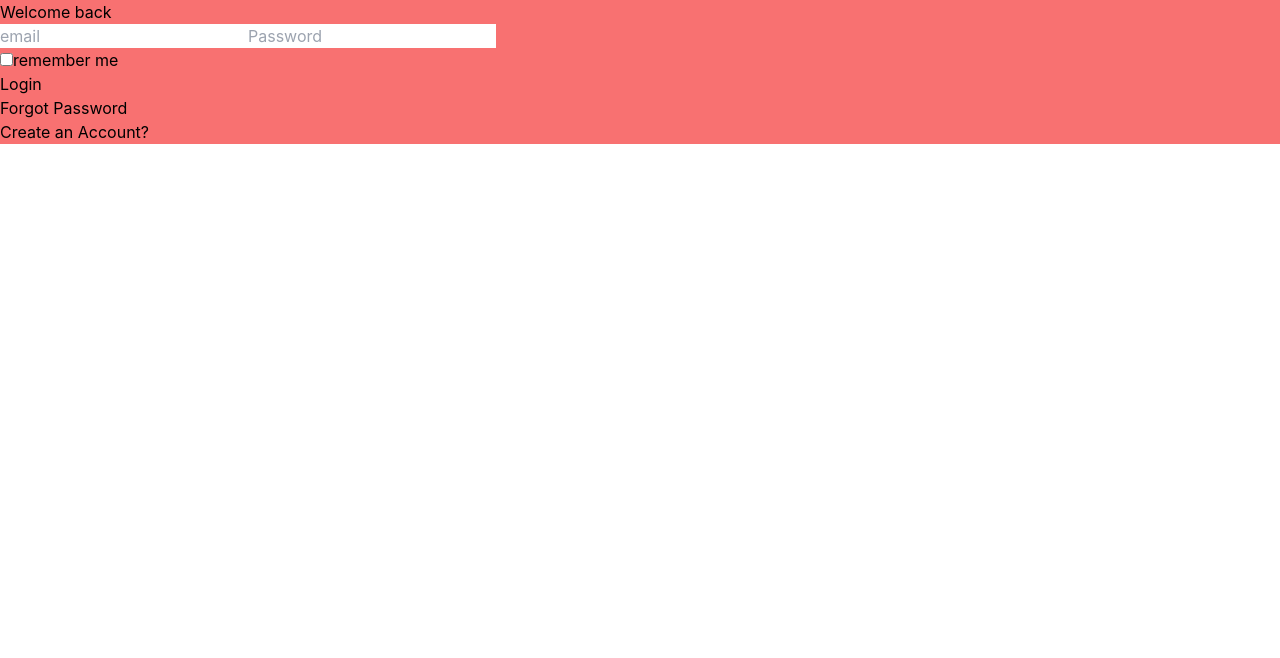
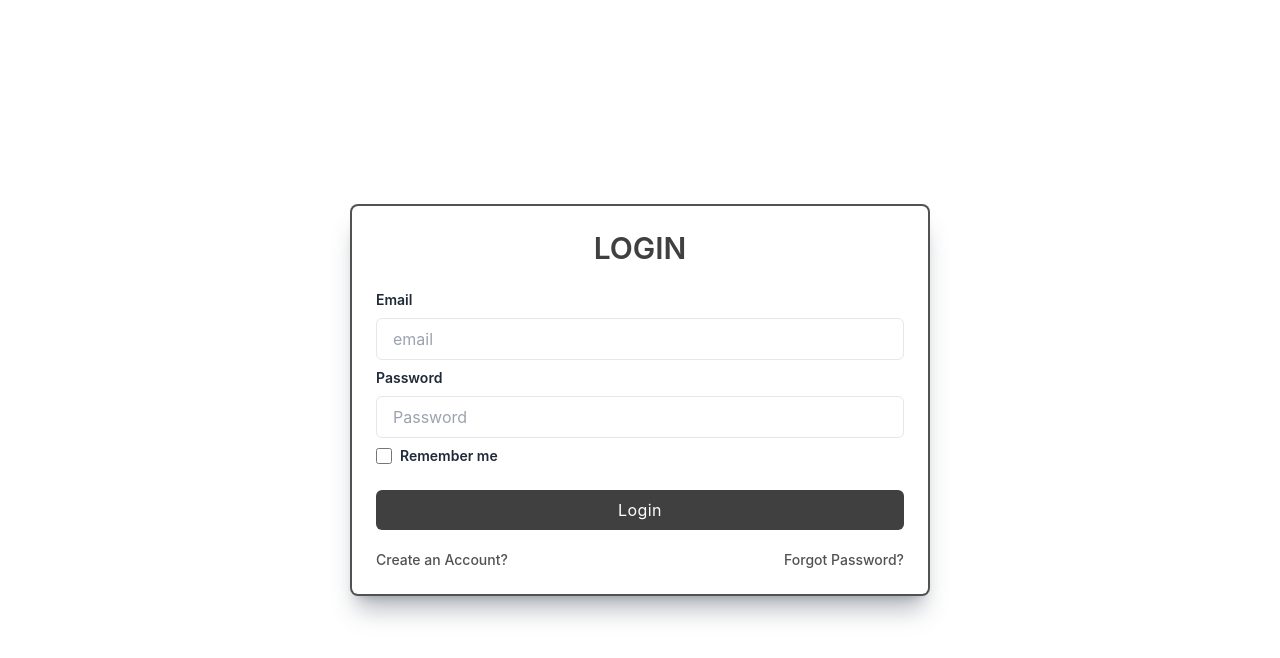
Before and after one commit to dupadhyay3/recruitment-management, a React (Create React App) app: page /login in a window 1280 px wide. Shown: the top 658 px of the page. Built offline with nearby package versions, Linux system fonts and the light colour scheme.

Commit message:
"UI styled "

```diff
--- a/src/Component/CreateAccount.tsx
+++ b/src/Component/CreateAccount.tsx
@@ -3,7 +3,76 @@ import React from 'react'
 const CreateAccount = () => {
   return (
     <>
+   <div className="relative flex flex-col justify-center min-h-screen overflow-hidden">
+        <div className="w-full p-6 m-auto bg-white rounded-md shadow-xl shadow-gray-600/40 ring-2 ring-neutral-600 lg:max-w-xl">
+          <h1 className="text-3xl font-semibold text-center text-neutral-700 uppercase">
+            Create Account
+          </h1>
+          <form  className="mt-6">
+          <div className="mb-2">
+              <label
+                htmlFor="name"
+                className="block text-sm font-semibold text-gray-800"
+              >
+                Name
+              </label>
+              <input
+                type="text"
+                placeholder="name"
 
+                className="block w-full px-4 py-2 mt-2 text-neutral-700 bg-white border rounded-md focus:border-neutral-400 focus:ring-neutral-300 focus:outline-none focus:ring focus:ring-opacity-40"
+              />
+            </div>
+            <div className="mb-2">
+              <label
+                htmlFor="email"
+                className="block text-sm font-semibold text-gray-800"
+              >
+                Email
+              </label>
+              <input
+                type="email"
+                placeholder="email"
+
+                className="block w-full px-4 py-2 mt-2 text-neutral-700 bg-white border rounded-md focus:border-neutral-400 focus:ring-neutral-300 focus:outline-none focus:ring focus:ring-opacity-40"
+              />
+            </div>
+            <div className="mb-2">
+              <label
+                htmlFor="password"
+                className="block text-sm font-semibold text-gray-800"
+              >
+                Password
+              </label>
+              <input
+                type="password"
+                placeholder="Password"
+
+                className="block w-full px-4 py-2 mt-2 text-neutral-700 bg-white border rounded-md focus:border-neutral-400 focus:ring-neutral-300 focus:outline-none focus:ring focus:ring-opacity-40"
+              />
+            </div>
+            <div className="mb-2">
+              <label
+                htmlFor="confirm_password"
+                className="block text-sm font-semibold text-gray-800"
+              >
+                confirm password
+              </label>
+              <input
+                type="pasconfirm_passwordsword"
+                placeholder="confirm_password"
+
+                className="block w-full px-4 py-2 mt-2 text-neutral-700 bg-white border rounded-md focus:border-neutral-400 focus:ring-neutral-300 focus:outline-none focus:ring focus:ring-opacity-40"
+              />
+            </div>
+            <div className="mt-6">
+              <button className="w-full px-4 py-2 tracking-wide text-white transition-colors duration-200 transform bg-neutral-700 rounded-md hover:bg-neutral-600 focus:outline-none focus:bg-neutral-600">
+                Login
+              </button>
+            </div>
+          </form>
+        </div>
+      </div>
 
     <label>Name</label>
     <br/>
--- a/src/Component/ForgetPassword.tsx
+++ b/src/Component/ForgetPassword.tsx
@@ -26,24 +26,39 @@ const ForgetPassword = () => {
     );
     return (
         <>
-            <form onSubmit={(e) => handleSubmit(e)}>
-                <div className="bg-gray-400	">
-                    <div className="bg-red-400	">
-                        <h1>Welcome back</h1>
+         <div className="relative flex flex-col justify-center min-h-screen overflow-hidden">
+        <div className="w-full p-6 m-auto bg-white rounded-md shadow-xl shadow-gray-600/40 ring-2 ring-neutral-600 lg:max-w-xl">
+          <h1 className="text-3xl font-semibold text-center text-neutral-700 uppercase">
+            Login
+          </h1>
+          <form onSubmit={(e) => handleSubmit(e)} className="mt-6">
+            <div className="mb-2">
+              <label
+                htmlFor="email"
+                className="block text-sm font-semibold text-gray-800"
+              >
+                Email
+              </label>
               <input
                 type="email"
-                            className=""
                 placeholder="email"
                 onChange={(e) => {
                   setemail(e.target.value);
                 }}
-                        ></input>
-                        <button type="submit" className="">
+                className="block w-full px-4 py-2 mt-2 text-neutral-700 bg-white border rounded-md focus:border-neutral-400 focus:ring-neutral-300 focus:outline-none focus:ring focus:ring-opacity-40"
+              />
+            </div>
+            <div className="mt-6">
+              <button className="w-full px-4 py-2 tracking-wide text-white transition-colors duration-200 transform bg-neutral-700 rounded-md hover:bg-neutral-600 focus:outline-none focus:bg-neutral-600">
                 Reset
               </button>
             </div>
+          </form>
+
+
         </div>
-            </form>
+      </div>
+
         </>
     );
 };
--- a/src/Component/Login.tsx
+++ b/src/Component/Login.tsx
@@ -7,73 +7,113 @@ const Login = () => {
   const [password, setPassword] = useState("");
   const [check, setcheck] = useState(false);
 
-    const handleSubmit = useCallback((e: any) => {
+  const handleSubmit = useCallback(
+    (e: any) => {
+      const response = {
+        email: email,
+        password: password,
+      };
 
-        const response = {
-            email:email,
-            password:password
-        }
-
-
-axios.post(`http://localhost:5000/management/admin/login`, response).then((res) => {
+      axios
+        .post(`http://localhost:5000/management/admin/login`, response)
+        .then((res) => {
           console.log("res", res);
         })
         .catch((err) => {
           console.log(err);
-
         });
       console.log(email);
 
-
       console.log(response);
       e.preventDefault();
-    }, [email, password]);
+    },
+    [email, password]
+  );
   return (
     <>
-            <form onSubmit={(e) => handleSubmit(e)}>
-                <div className="bg-gray-400	">
-                    <div className="bg-red-400	">
-                        <h1>Welcome back</h1>
+      <div className="relative flex flex-col justify-center min-h-screen overflow-hidden">
+        <div className="w-full p-6 m-auto bg-white rounded-md shadow-xl shadow-gray-600/40 ring-2 ring-neutral-600 lg:max-w-xl">
+          <h1 className="text-3xl font-semibold text-center text-neutral-700 uppercase">
+            Login
+          </h1>
+          <form onSubmit={(e) => handleSubmit(e)} className="mt-6">
+            <div className="mb-2">
+              <label
+                htmlFor="email"
+                className="block text-sm font-semibold text-gray-800"
+              >
+                Email
+              </label>
               <input
                 type="email"
-                            className=""
                 placeholder="email"
-                            onChange={(e) => { setemail(e.target.value) }}
+                onChange={(e) => {
+                  setemail(e.target.value);
+                }}
+                className="block w-full px-4 py-2 mt-2 text-neutral-700 bg-white border rounded-md focus:border-neutral-400 focus:ring-neutral-300 focus:outline-none focus:ring focus:ring-opacity-40"
+              />
+            </div>
+            <div className="mb-2">
+              <label
+                htmlFor="password"
+                className="block text-sm font-semibold text-gray-800"
               >
-                        </input>
+                Password
+              </label>
               <input
                 type="password"
-                            className=""
                 placeholder="Password"
-                            onChange={(e) => { setPassword(e.target.value) }}
+                onChange={(e) => {
+                  setPassword(e.target.value);
+                }}
+                className="block w-full px-4 py-2 mt-2 text-neutral-700 bg-white border rounded-md focus:border-neutral-400 focus:ring-neutral-300 focus:outline-none focus:ring focus:ring-opacity-40"
+              />
+            </div>
+            <div className="mb-2 flex items-center justify-start">
+              <input
+                type="checkbox"
+                id="remember-me"
+                name="remember-me"
+                className="h-4 w-4 text-neutral-600 focus:ring-neutral-500
+                  border-gray-300 rounded"
+                onChange={(e) => {
+                  setcheck(e.target.checked);
+                }}
+              ></input>
+              <label
+                htmlFor="remember-me"
+                className="ml-2 block text-sm font-semibold text-gray-800"
               >
-                        </input>
-                        <br />
-                        <input type="checkbox"
-                            onChange={(e) => { setcheck(e.target.checked) }}
-
-                        >
-
-                        </input>
-                        <label>remember me</label>
-                        <br />
-                        <button type="submit"
-                            className=""
-
-                        >
+                Remember me
+              </label>
+            </div>
+            <div className="mt-6">
+              <button className="w-full px-4 py-2 tracking-wide text-white transition-colors duration-200 transform bg-neutral-700 rounded-md hover:bg-neutral-600 focus:outline-none focus:bg-neutral-600">
                 Login
               </button>
-                        <br />
-                        <a href="http://localhost:3001/ForgetPassword">
-                            Forgot Password
-                        </a>
-                        <br />
-                        <a href="http://localhost:3000/CreateAccount">
+            </div>
+          </form>
+
+          <div className="flex items-center justify-between mt-5">
+            <div className="text-sm">
+              <a
+                href="http://localhost:3000/CreateAccount"
+                className="font-medium text-neutral-600 hover:underline"
+              >
                 Create an Account?
               </a>
             </div>
+            <div className="text-sm">
+              <a
+                href="http://localhost:3001/ForgetPassword"
+                className="font-medium text-neutral-600 hover:underline"
+              >
+                Forgot Password?
+              </a>
             </div>
-            </form>
+          </div>
+        </div>
+      </div>
     </>
   );
 };
--- a/src/Component/ResetPassword.tsx
+++ b/src/Component/ResetPassword.tsx
@@ -3,6 +3,82 @@ import React from 'react'
 const ResetPassword = () => {
   return (
    <>
+    <div className="relative flex flex-col justify-center min-h-screen overflow-hidden">
+        <div className="w-full p-6 m-auto bg-white rounded-md shadow-xl shadow-gray-600/40 ring-2 ring-neutral-600 lg:max-w-xl">
+          <h1 className="text-3xl font-semibold text-center text-neutral-700 uppercase">
+            Reset Password
+          </h1>
+          <form  className="mt-6">
+            <div className="mb-2">
+              <label
+                htmlFor="Password"
+                className="block text-sm font-semibold text-gray-800"
+              >
+                Password
+              </label>
+              <input
+                type="Password"
+                placeholder="Password"
+                className="block w-full px-4 py-2 mt-2 text-neutral-700 bg-white border rounded-md focus:border-neutral-400 focus:ring-neutral-300 focus:outline-none focus:ring focus:ring-opacity-40"
+              />
+            </div>
+            <div className="mb-2">
+              <label
+                htmlFor="password"
+                className="block text-sm font-semibold text-gray-800"
+              >
+                Password
+              </label>
+              <input
+                type="password"
+                placeholder="Password"
+
+                className="block w-full px-4 py-2 mt-2 text-neutral-700 bg-white border rounded-md focus:border-neutral-400 focus:ring-neutral-300 focus:outline-none focus:ring focus:ring-opacity-40"
+              />
+            </div>
+            <div className="mb-2 flex items-center justify-start">
+              <input
+                type="checkbox"
+                id="remember-me"
+                name="remember-me"
+                className="h-4 w-4 text-neutral-600 focus:ring-neutral-500
+                  border-gray-300 rounded"
+
+              ></input>
+              <label
+                htmlFor="remember-me"
+                className="ml-2 block text-sm font-semibold text-gray-800"
+              >
+                Remember me
+              </label>
+            </div>
+            <div className="mt-6">
+              <button className="w-full px-4 py-2 tracking-wide text-white transition-colors duration-200 transform bg-neutral-700 rounded-md hover:bg-neutral-600 focus:outline-none focus:bg-neutral-600">
+                Login
+              </button>
+            </div>
+          </form>
+
+          <div className="flex items-center justify-between mt-5">
+            <div className="text-sm">
+              <a
+                href="http://localhost:3000/CreateAccount"
+                className="font-medium text-neutral-600 hover:underline"
+              >
+                Create an Account?
+              </a>
+            </div>
+            <div className="text-sm">
+              <a
+                href="http://localhost:3001/ForgetPassword"
+                className="font-medium text-neutral-600 hover:underline"
+              >
+                Forgot Password?
+              </a>
+            </div>
+          </div>
+        </div>
+      </div>
    <label>Password</label>
    <input type="password"></input>
    <label>confirm password</label>
```
Lines whose indentation alone changed are shown as unchanged.
